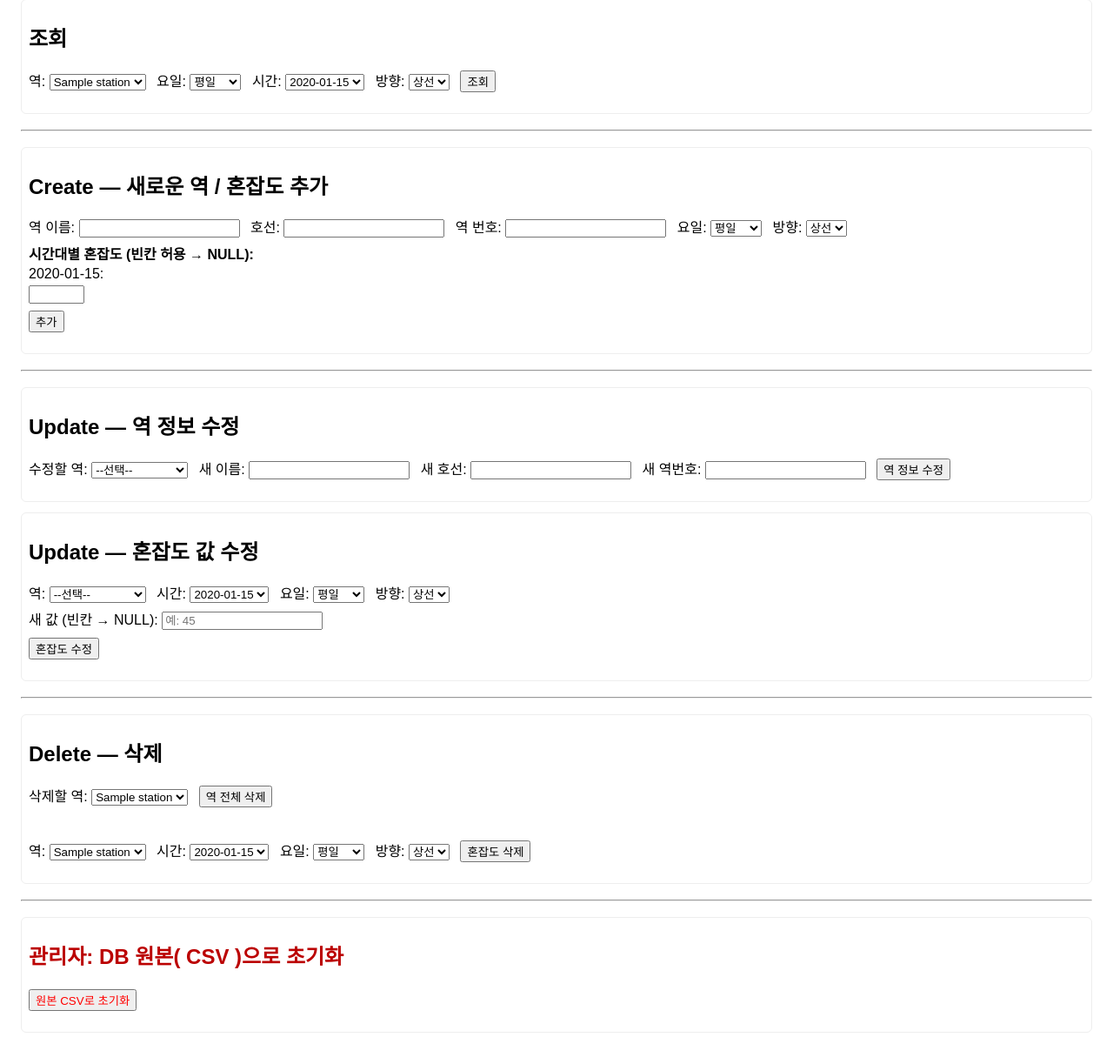
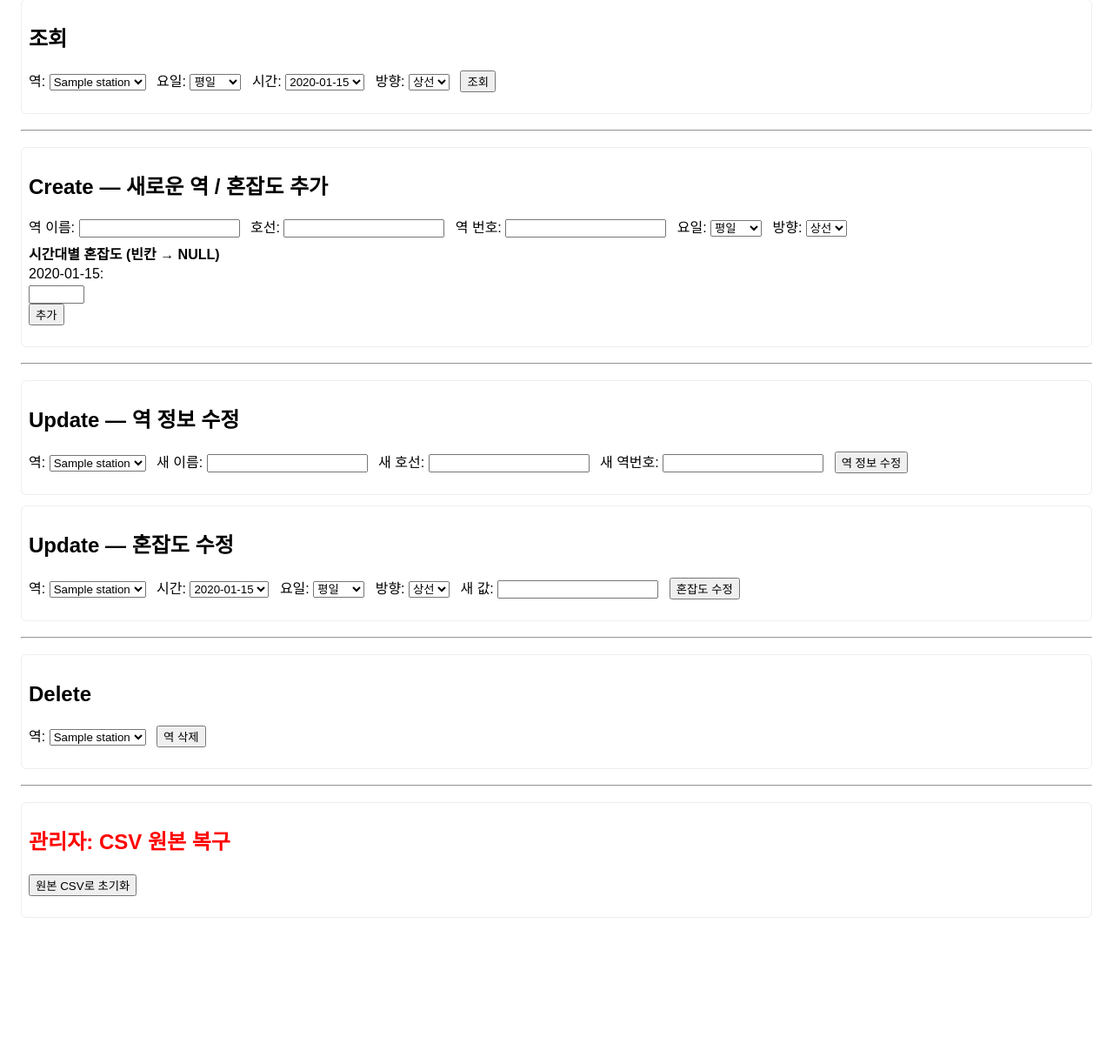
Before and after one commit to Chanhyeok-creator/subway-congestion-db, a Flask app: page / in a window 1280 px wide. Shown: the part 113-1336 px from the top of the page at 87% size. After the commit the page ends 1168 px from the top, so only its background shows below. Run offline with Flask 3, Linux system fonts and the light colour scheme; tables that the repository leaves empty hold one stand-in row (values such as "Sample post").

Commit message:
최종 완성

```diff
--- a/app.py
+++ b/app.py
@@ -15,11 +15,33 @@ def get_db():
     return conn
 
 
-# 초기: 테이블이 없으면 생성 (한번만)
+# 초기에 테이블이 없으면 생성힘 (한번만)
 create_tables_if_not_exists()
 
 
-# Read (조회)
+def direction_to_display(dir_value):
+    """
+    DB에 저장된 방향('상선'/'하선')을 화면에 표시할 문자열('내선'/'외선')로 변환.
+    - '상선' -> '내선'
+    - '하선' -> '외선'
+    - 기타는 그대로 반환
+    """
+    if dir_value is None:
+        return None
+    s = str(dir_value).strip()
+    if s == "상선":
+        return "내선"
+    if s == "하선":
+        return "외선"
+    # 만약 DB에 '내선'/'외선'이 이미 들어있다면 그대로 쓰기
+    if "내" in s:
+        return "내선"
+    if "외" in s:
+        return "외선"
+    return s
+
+
+# Read
 @app.route("/", methods=["GET", "POST"])
 def index():
     conn = get_db()
@@ -37,6 +59,7 @@ def index():
             station_id = request.form.get("station")
             time_slot = request.form.get("time_slot")
             day_type = request.form.get("day_type", "평일")
+            # 사용자는 폼에서 '상선' 또는 '하선'을 선택하도록 되어 있음
             direction = request.form.get("direction", "상선")
 
             if station_id and time_slot:
@@ -49,21 +72,24 @@ def index():
                 """, (station_id, time_slot, day_type, direction))
                 row = cur.fetchone()
                 if row:
+                    # DB에 저장된 'direction'은 그대로 두고, 화면에 보여줄 방향은 별도 필드로 만든다.
                     result = dict(row)
+                    # 덮어쓰기 하지 않고 별도 필드 추가(템플릿에서는 result.display_direction 사용 가능)
+                    result["display_direction"] = direction_to_display(row["direction"])
                 else:
-                    # 데이터 없으면 역 이름만 가져와 보여줌
+                    # 데이터 없으면 역 이름만 가져와 보여줌 (그리고 form에서 선택한 direction -> 표시용으로 변환)
                     cur.execute("SELECT station_name FROM Station WHERE station_id=?", (station_id,))
                     s = cur.fetchone()
                     result = {
                         "station_name": s["station_name"] if s else "",
                         "day_type": day_type,
                         "time_slot": time_slot,
-                        "direction": direction,
+                        "direction": direction,               # 내부값(원래 form 값)
+                        "display_direction": direction_to_display(direction),
                         "congestion_level": None
                     }
     finally:
         conn.close()
-
     return render_template("index.html", stations=stations, time_slots=time_slots, result=result)
 
 
@@ -112,7 +138,7 @@ def add_station():
                 except ValueError:
                     congestion_level = None
 
-            # INSERT OR REPLACE 해서 새로 추가되거나 덮어쓰기(원하면 IGNORE로 바꿀 수 있음)
+            # INSERT OR REPLACE 해서 새로 추가되거나 덮어쓰기
             cur.execute("""
                 INSERT OR REPLACE INTO Congestion (id, station_id, day_type, direction, time_slot, congestion_level)
                 VALUES (
@@ -206,7 +232,6 @@ def update_congestion():
                 WHERE station_id=? AND time_slot=? AND day_type=? AND direction=?
             """, (station_id, time_slot, day_type, direction))
             if cur.rowcount == 0:
-                # 행이 없으면 삽입(없을 때에도 NULL로 기록할 이유는 거의 없지만 일관성 위해 삽입 가능)
                 cur.execute("""
                     INSERT INTO Congestion (station_id, day_type, direction, time_slot, congestion_level)
                     VALUES (?, ?, ?, ?, NULL)
@@ -227,7 +252,6 @@ def update_congestion():
             """, (new_int, station_id, time_slot, day_type, direction))
 
             if cur.rowcount == 0:
-                # 존재하지 않으면 INSERT
                 cur.execute("""
                     INSERT INTO Congestion (station_id, day_type, direction, time_slot, congestion_level)
                     VALUES (?, ?, ?, ?, ?)
--- a/templates/index.html
+++ b/templates/index.html
@@ -29,7 +29,7 @@
   {% endif %}
 {% endwith %}
 
-<!-- READ: 조회 -->
+<!-- READ-->
 <div class="section">
   <h2>조회</h2>
   <form method="POST">
@@ -70,7 +70,16 @@
   {% if result %}
     <h3>결과:</h3>
     <p>
-      {{ result.station_name }} ({{ result.day_type }}) {{ result.time_slot }} {{ result.direction }}
+      {{ result.station_name }}
+      {{ result.day_type }}
+      {{ result.time_slot }}
+
+      {% if result.direction == '상선' %}
+        내선
+      {% elif result.direction == '하선' %}
+        외선
+      {% endif %}
+
       - 혼잡도:
       {% if result.congestion_level is not none %}
         {{ result.congestion_level }}%
@@ -83,13 +92,14 @@
 
 <hr>
 
-<!-- CREATE: 추가 -->
+<!-- CREATE-->
 <div class="section">
   <h2>Create — 새로운 역 / 혼잡도 추가</h2>
   <form method="POST" action="/add_station">
     <label>역 이름: <input type="text" name="new_station_name" required></label>
     <label>호선: <input type="number" name="new_line" min="1" required></label>
     <label>역 번호: <input type="text" name="new_station_number" required></label>
+
     <label>요일:
       <select name="new_day_type">
         <option value="평일">평일</option>
@@ -97,6 +107,7 @@
         <option value="일요일">일요일</option>
       </select>
     </label>
+
     <label>방향:
       <select name="new_direction">
         <option value="상선">상선</option>
@@ -105,27 +116,26 @@
     </label>
 
     <div style="margin-top:8px;">
-      <strong>시간대별 혼잡도 (빈칸 허용 → NULL):</strong><br>
+      <strong>시간대별 혼잡도 (빈칸 → NULL)</strong><br>
       {% for t in time_slots %}
-        <label style="display:inline-block; width:150px;">{{ t }}: <input type="number" name="time_{{ t }}" min="0" max="100"></label>
+        <label style="display:inline-block; width:150px;">
+          {{ t }}: <input type="number" name="time_{{ t }}" min="0" max="100">
+        </label>
       {% endfor %}
     </div>
 
-    <div style="margin-top:8px;">
-      <button type="submit">추가</button>
-    </div>
+    <button type="submit">추가</button>
   </form>
 </div>
 
 <hr>
 
-<!-- UPDATE: 역 정보 수정 -->
+<!-- UPDATE-->
 <div class="section">
   <h2>Update — 역 정보 수정</h2>
   <form method="POST" action="/update_station">
-    <label>수정할 역:
+    <label>역:
       <select name="upd_station" required>
-        <option value="">--선택--</option>
         {% for s in stations %}
           <option value="{{ s.station_id }}">{{ s.station_name }}</option>
         {% endfor %}
@@ -133,20 +143,18 @@
     </label>
 
     <label>새 이름: <input type="text" name="upd_station_name"></label>
-    <label>새 호선: <input type="number" name="upd_line" min="1"></label>
+    <label>새 호선: <input type="number" name="upd_line"></label>
     <label>새 역번호: <input type="text" name="upd_station_number"></label>
 
     <button type="submit">역 정보 수정</button>
   </form>
 </div>
 
-<!-- UPDATE: 혼잡도 수정 -->
 <div class="section">
-  <h2>Update — 혼잡도 값 수정</h2>
+  <h2>Update — 혼잡도 수정</h2>
   <form method="POST" action="/update_congestion">
     <label>역:
       <select name="upd_station2" required>
-        <option value="">--선택--</option>
         {% for s in stations %}
           <option value="{{ s.station_id }}">{{ s.station_name }}</option>
         {% endfor %}
@@ -154,7 +162,7 @@
     </label>
 
     <label>시간:
-      <select name="upd_time" required>
+      <select name="upd_time">
         {% for t in time_slots %}
           <option value="{{ t }}">{{ t }}</option>
         {% endfor %}
@@ -176,78 +184,37 @@
       </select>
     </label>
 
-    <div style="margin-top:8px;">
-      <label>새 값 (빈칸 → NULL): <input type="text" name="upd_value" placeholder="예: 45"></label>
-    </div>
+    <label>새 값: <input type="number" name="upd_value"></label>
 
-    <div style="margin-top:8px;">
-      <button type="submit">혼잡도 수정</button>
-    </div>
+    <button type="submit">혼잡도 수정</button>
   </form>
 </div>
 
 <hr>
 
-<!-- DELETE: 삭제 -->
+<!-- DELETE-->
 <div class="section">
-  <h2>Delete — 삭제</h2>
+  <h2>Delete</h2>
 
-  <form method="POST" action="/delete_station" onsubmit="return confirm('정말 선택한 역을 완전히 삭제하시겠습니까? 관련 혼잡도도 삭제됩니다.')">
-    <label>삭제할 역:
-      <select name="del_station" required>
+  <form method="POST" action="/delete_station">
+    <label>역:
+      <select name="del_station">
         {% for s in stations %}
           <option value="{{ s.station_id }}">{{ s.station_name }}</option>
         {% endfor %}
       </select>
     </label>
-    <button type="submit">역 전체 삭제</button>
-  </form>
-
-  <br>
-
-  <form method="POST" action="/delete_congestion" onsubmit="return confirm('정말 선택한 혼잡도 데이터를 삭제하겠습니까?')">
-    <label>역:
-      <select name="del_station" required>
-        {% for s in stations %}
-          <option value="{{ s.station_id }}">{{ s.station_name }}</option>
-        {% endfor %}
-      </select>
-    </label>
-
-    <label>시간:
-      <select name="del_time" required>
-        {% for t in time_slots %}
-          <option value="{{ t }}">{{ t }}</option>
-        {% endfor %}
-      </select>
-    </label>
-
-    <label>요일:
-      <select name="del_day_type">
-        <option value="평일">평일</option>
-        <option value="토요일">토요일</option>
-        <option value="일요일">일요일</option>
-      </select>
-    </label>
-
-    <label>방향:
-      <select name="del_direction">
-        <option value="상선">상선</option>
-        <option value="하선">하선</option>
-      </select>
-    </label>
-
-    <button type="submit">혼잡도 삭제</button>
+    <button type="submit">역 삭제</button>
   </form>
 </div>
 
 <hr>
 
-<!-- RESET (CSV 복구) -->
+<!-- RESET-->
 <div class="section">
-  <h2 style="color:#b00">관리자: DB 원본( CSV )으로 초기화</h2>
-  <form method="POST" action="/reset_db" onsubmit="return confirm('DB를 CSV 원본 상태로 초기화합니다. 진행하시겠습니까?')">
-    <button type="submit" style="color:red;">원본 CSV로 초기화</button>
+  <h2 style="color:red;">관리자: CSV 원본 복구</h2>
+  <form method="POST" action="/reset_db">
+    <button type="submit">원본 CSV로 초기화</button>
   </form>
 </div>
 
```
Also changed, not shown: load_csv.py (+49 -4 lines).
